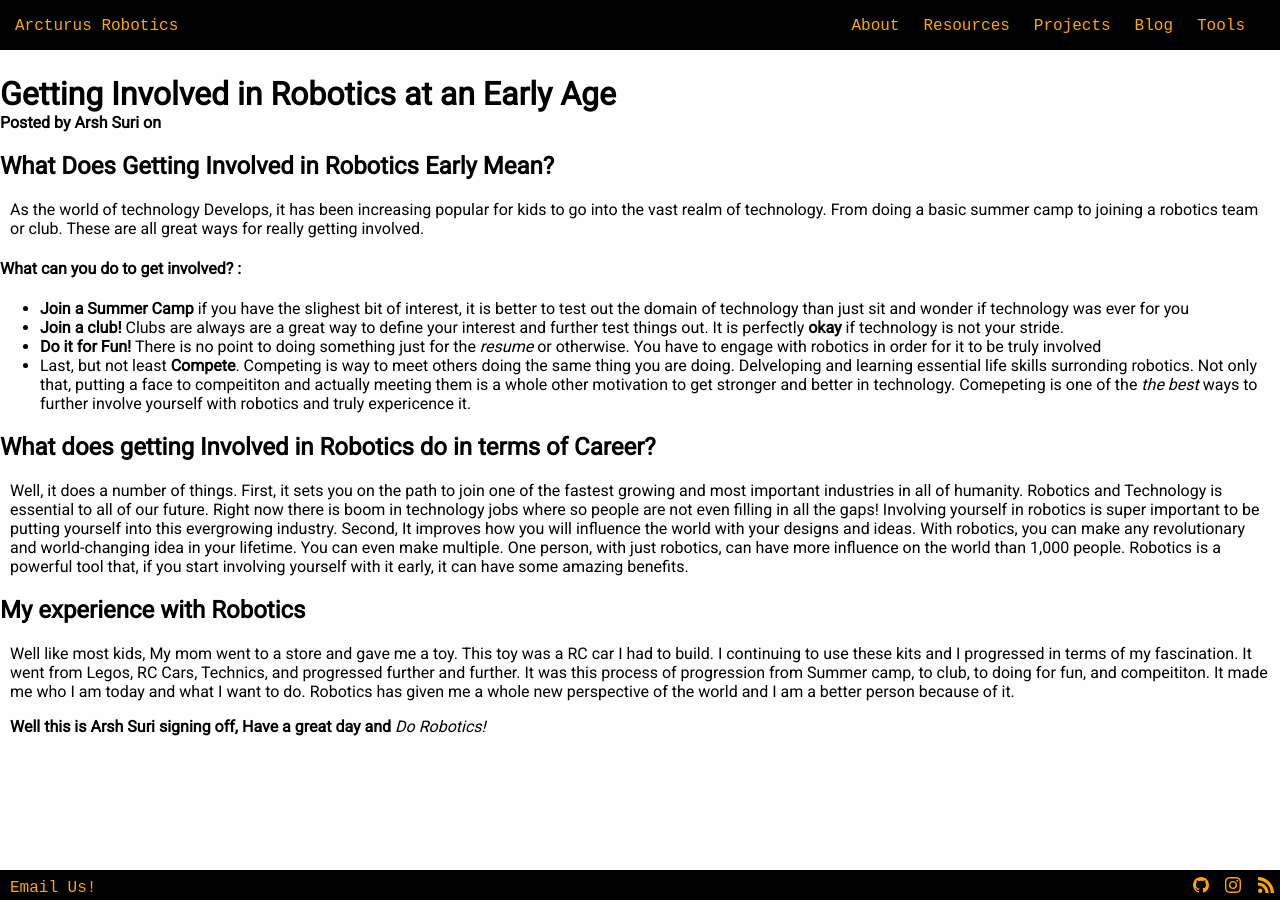
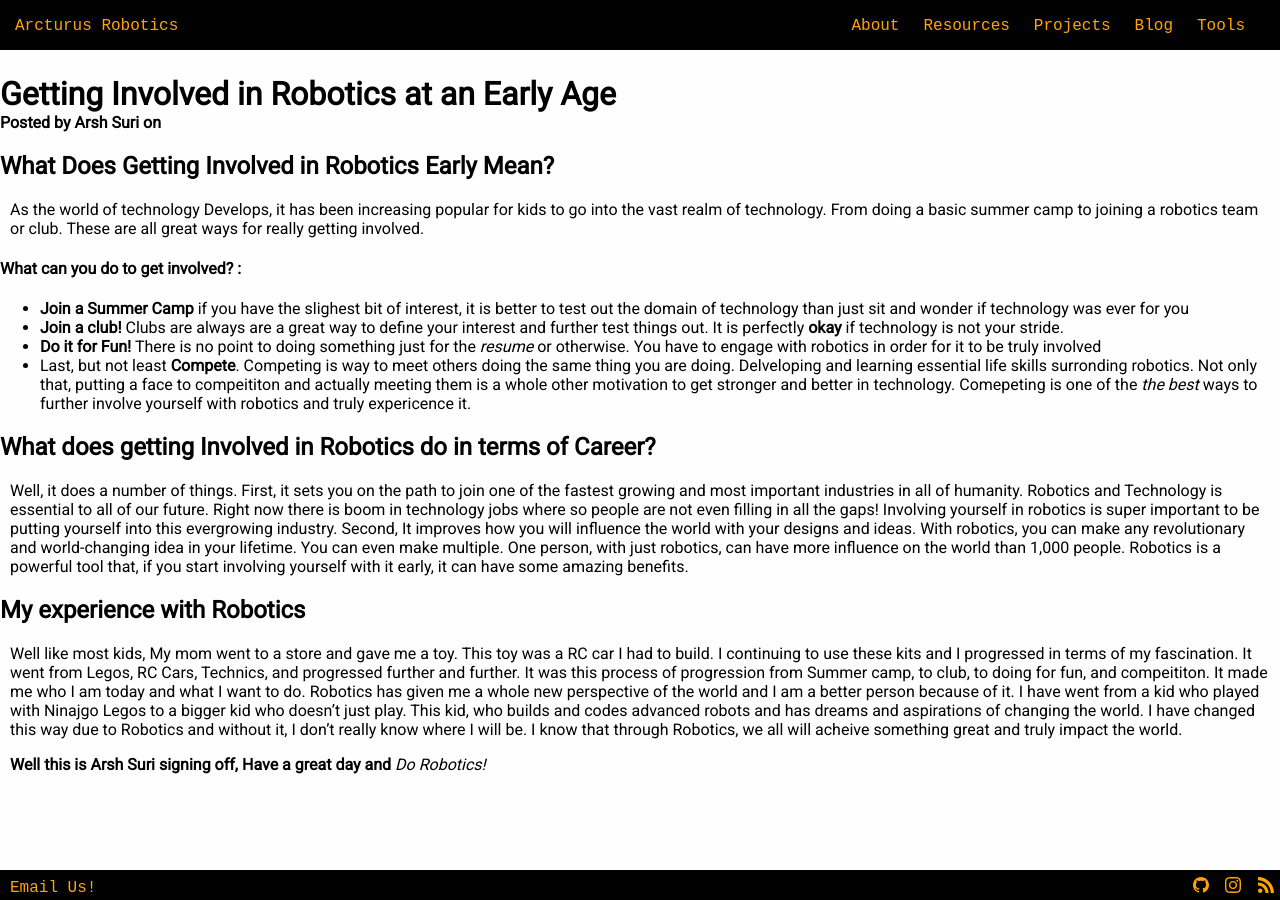
Before and after one commit to arcturus-robotics/arcturusrobotics.com, a Jekyll site: the page built from _posts/2020-3-7-Robotics at a Early Age.md, in a window 1280 px wide. Built offline with Jekyll 4.4.1, drawn with Linux system fonts in a browser that asks for light colours.

Commit message:
Update 2020-3-7-Robotics at a Early Age.md

```diff
--- a/_posts/2020-3-7-Robotics at a Early Age.md
+++ b/_posts/2020-3-7-Robotics at a Early Age.md
@@ -23,6 +23,6 @@ Well, it does a number of things. First, it sets you on the path to join one of
 
 ## My experience with Robotics
 
-Well like most kids, My mom went to a store and gave me a toy. This toy was a RC car I had to build. I continuing to use these kits and I progressed in terms of my fascination. It went from Legos, RC Cars, Technics, and progressed further and further. It was this process of progression from Summer camp, to club, to doing for fun, and compeititon. It made me who I am today and what I want to do. Robotics has given me a whole new perspective of the world and I am a better person because of it.
+Well like most kids, My mom went to a store and gave me a toy. This toy was a RC car I had to build. I continuing to use these kits and I progressed in terms of my fascination. It went from Legos, RC Cars, Technics, and progressed further and further. It was this process of progression from Summer camp, to club, to doing for fun, and compeititon. It made me who I am today and what I want to do. Robotics has given me a whole new perspective of the world and I am a better person because of it. I have went from a kid who played with Ninajgo Legos to a bigger kid who doesn't just play. This kid, who builds and codes advanced robots and has dreams and aspirations of changing the world. I have changed this way due to Robotics and without it, I don't really know where I will be. I know that through Robotics, we all will acheive something great and truly impact the world.
 
 **Well this is Arsh Suri signing off, Have a great day and** *Do Robotics!*
```
